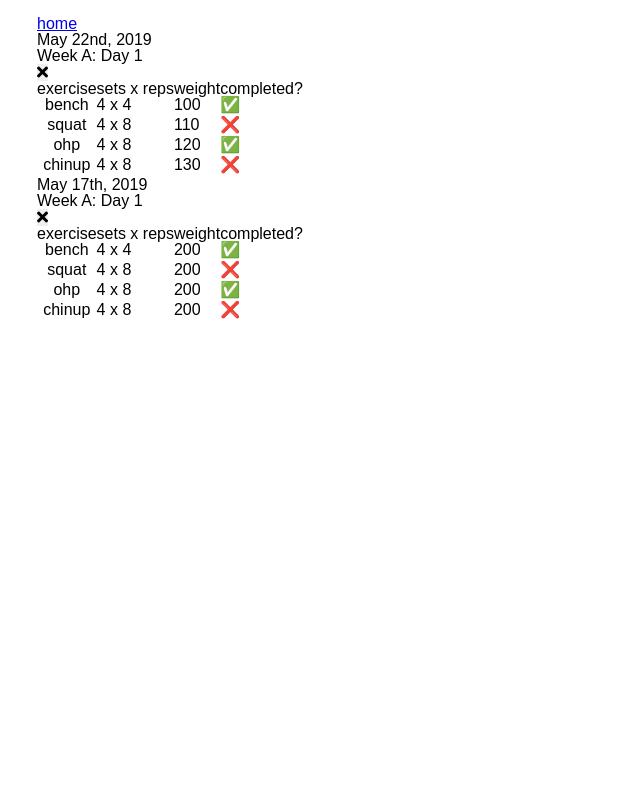
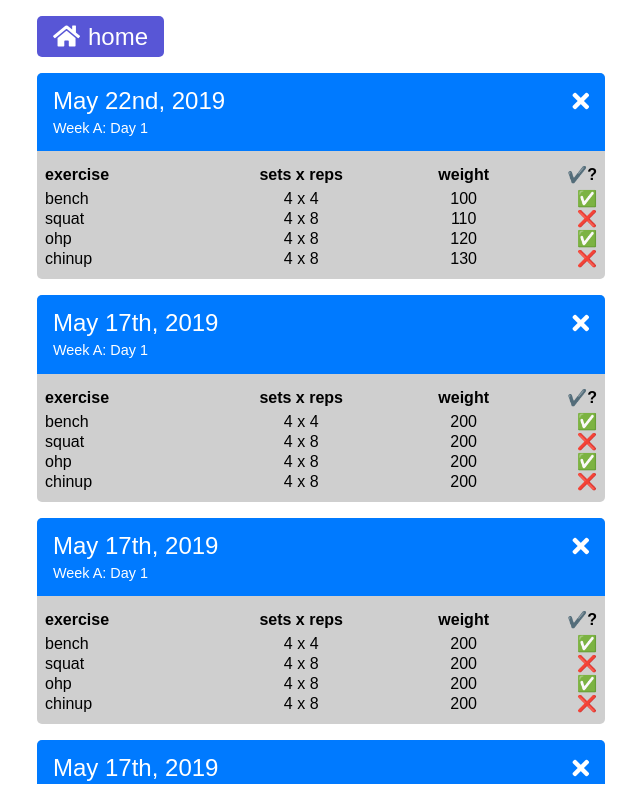
Before and after one commit to rcyork/workout, a React (Create React App) app: page /log in a window 1280 px wide. Shown: the whole page, without its empty margins (319-959 px from the left). Built offline with nearby package versions, Linux system fonts and the light colour scheme.

Commit message:
add styling to 'log' view

```diff
--- a/src/App.css
+++ b/src/App.css
@@ -5,6 +5,7 @@
 .app {
   max-width: 600px;
   margin: auto;
+  height: 100vh;
 
   padding: 1rem;
 
--- a/src/App.js
+++ b/src/App.js
@@ -52,7 +52,159 @@ export const App = () => {
       ]
     },
     {
-      date: 1558131740591,
+      date: 1558131770591,
+      id: "wad1",
+      exercises: [
+        {
+          name: "bench",
+          sets: 4,
+          reps: 4,
+          amrap: false,
+          weight: 200,
+          completed: true
+        },
+        {
+          name: "squat",
+          sets: 4,
+          reps: 8,
+          amrap: false,
+          weight: 200,
+          completed: false
+        },
+        {
+          name: "ohp",
+          sets: 4,
+          reps: 8,
+          amrap: false,
+          weight: 200,
+          completed: true
+        },
+        {
+          name: "chinup",
+          sets: 4,
+          reps: 8,
+          amrap: false,
+          weight: 200,
+          completed: false
+        }
+      ]
+    },
+    {
+      date: 1558131760591,
+      id: "wad1",
+      exercises: [
+        {
+          name: "bench",
+          sets: 4,
+          reps: 4,
+          amrap: false,
+          weight: 200,
+          completed: true
+        },
+        {
+          name: "squat",
+          sets: 4,
+          reps: 8,
+          amrap: false,
+          weight: 200,
+          completed: false
+        },
+        {
+          name: "ohp",
+          sets: 4,
+          reps: 8,
+          amrap: false,
+          weight: 200,
+          completed: true
+        },
+        {
+          name: "chinup",
+          sets: 4,
+          reps: 8,
+          amrap: false,
+          weight: 200,
+          completed: false
+        }
+      ]
+    },
+    {
+      date: 1558131730591,
+      id: "wad1",
+      exercises: [
+        {
+          name: "bench",
+          sets: 4,
+          reps: 4,
+          amrap: false,
+          weight: 200,
+          completed: true
+        },
+        {
+          name: "squat",
+          sets: 4,
+          reps: 8,
+          amrap: false,
+          weight: 200,
+          completed: false
+        },
+        {
+          name: "ohp",
+          sets: 4,
+          reps: 8,
+          amrap: false,
+          weight: 200,
+          completed: true
+        },
+        {
+          name: "chinup",
+          sets: 4,
+          reps: 8,
+          amrap: false,
+          weight: 200,
+          completed: false
+        }
+      ]
+    },
+    {
+      date: 1558131720591,
+      id: "wad1",
+      exercises: [
+        {
+          name: "bench",
+          sets: 4,
+          reps: 4,
+          amrap: false,
+          weight: 200,
+          completed: true
+        },
+        {
+          name: "squat",
+          sets: 4,
+          reps: 8,
+          amrap: false,
+          weight: 200,
+          completed: false
+        },
+        {
+          name: "ohp",
+          sets: 4,
+          reps: 8,
+          amrap: false,
+          weight: 200,
+          completed: true
+        },
+        {
+          name: "chinup",
+          sets: 4,
+          reps: 8,
+          amrap: false,
+          weight: 200,
+          completed: false
+        }
+      ]
+    },
+    {
+      date: 1558131744591,
       id: "wad1",
       exercises: [
         {
--- a/src/components/Log/Log.css
+++ b/src/components/Log/Log.css
@@ -0,0 +1,81 @@
+.log {
+  display: grid;
+  grid-template-rows: max-content 1fr;
+  height: 100%;
+}
+
+.log__homeButton {
+  color: white;
+  background: var(--purple);
+  text-decoration: none;
+  padding: 0.5rem 1rem;
+  display: inline-block;
+  border-radius: 5px;
+  margin-bottom: 1rem;
+  width: max-content;
+
+  font-size: 1.5rem;
+}
+
+.fa-home {
+  margin-right: 0.5rem;
+}
+
+.scrollingLog {
+  display: grid;
+  grid-auto-flow: row;
+  overflow-y: scroll;
+  align-content: flex-start;
+  grid-gap: 1rem;
+}
+
+.logCard {
+  background: var(--grey);
+  border-radius: 5px;
+}
+
+.logCard__banner {
+  color: white;
+  background: var(--blue);
+  display: grid;
+  grid-template-columns: 1fr max-content;
+  padding: 1rem;
+  border-radius: 5px 5px 0 0;
+  position: relative;
+  margin-bottom: 0.5rem;
+}
+
+.logCard__banner__delete {
+  background: inherit;
+  color: inherit;
+  font-size: 1.5rem;
+  position: absolute;
+  top: 1rem;
+  right: 1rem;
+}
+
+.logCard__banner__titleWrap {
+  text-align: left;
+}
+.logCard__banner__titleWrap h3 {
+  font-size: 1.5rem;
+  margin-bottom: 0.5rem;
+}
+.logCard__banner__titleWrap p {
+  font-weight: 200;
+  font-size: 0.9rem;
+}
+
+.tableWrap {
+  width: 100%;
+  padding: 0.5rem;
+}
+
+.logCard__table {
+  width: 100%;
+}
+
+.columnLabels th {
+  font-weight: bold;
+  padding-bottom: 0.5rem;
+}
--- a/src/components/Log/Log.js
+++ b/src/components/Log/Log.js
@@ -17,14 +17,23 @@ export const Log = ({ log, setLog }) => {
 
   return (
     <div className="log">
-      <Link to="/">home</Link>
+      <Link to="/" className="log__homeButton">
+        <i className="fas fa-home" />
+        home
+      </Link>
+      <div className="scrollingLog">
         {log.map(logEntry => (
           <div className="logCard" key={logEntry.date}>
             <div className="logCard__banner">
+              <div className="logCard__banner__titleWrap">
                 <h3>{moment(logEntry.date).format("MMMM Do, YYYY")}</h3>
                 <p>
-              {WORKOUT_NAMES.find(workout => workout.name === log.id).fullName}
+                  {
+                    WORKOUT_NAMES.find(workout => workout.name === log.id)
+                      .fullName
+                  }
                 </p>
+              </div>
               <button
                 className="logCard__banner__delete"
                 onClick={() => deleteLogEntry(logEntry.date)}
@@ -32,30 +41,40 @@ export const Log = ({ log, setLog }) => {
                 <i className="fas fa-times" />
               </button>
             </div>
+            <div className="tableWrap">
               <table className="logCard__table">
                 <tbody>
-              <tr>
-                <th>exercise</th>
-                <th>sets x reps</th>
-                <th>weight</th>
-                <th>completed?</th>
+                  <tr className="columnLabels">
+                    <th align="left">exercise</th>
+                    <th align="center">sets x reps</th>
+                    <th align="center">weight</th>
+                    <th align="right">
+                      <span role="img" aria-label="checkmark">
+                        ✔️
+                      </span>
+                      ?
+                    </th>
                   </tr>
                   {logEntry.exercises.map(exercise => {
                     return (
                       <tr key={exercise.name}>
-                    <th>{exercise.name}</th>
-                    <td>
+                        <th align="left">{exercise.name}</th>
+                        <td align="center">
                           {exercise.sets} x {exercise.reps}
                         </td>
-                    <td>{exercise.weight}</td>
-                    <td>{exercise.completed ? "✅" : "❌"}</td>
+                        <td align="center">{exercise.weight}</td>
+                        <td align="right">
+                          {exercise.completed ? "✅" : "❌"}
+                        </td>
                       </tr>
                     );
                   })}
                 </tbody>
               </table>
             </div>
+          </div>
         ))}
+      </div>
     </div>
   );
 };
--- a/src/components/Main/Main.css
+++ b/src/components/Main/Main.css
@@ -1,9 +1,9 @@
 .viewLog {
-  background: var(--purple__dark);
+  background: var(--purple);
 }
 
 .startWorkout {
-  background: var(--purple);
+  background: var(--blue__light);
 }
 
 .main__navLinks {
--- a/src/index.css
+++ b/src/index.css
@@ -4,6 +4,7 @@
 
 :root {
   --blue: #007aff;
+  --blue__light: #00baff;
   --purple: #5856d6;
   --purple__dark: #3a388c;
   --green: #4cd964;
```
Lines whose indentation alone changed are shown as unchanged.
